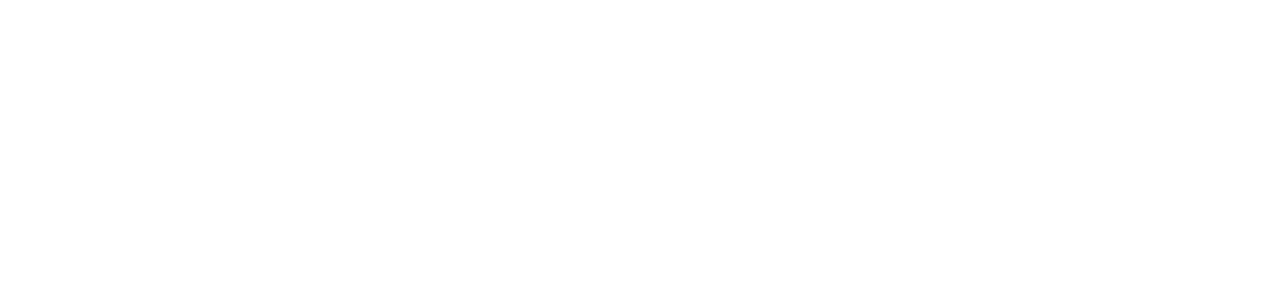
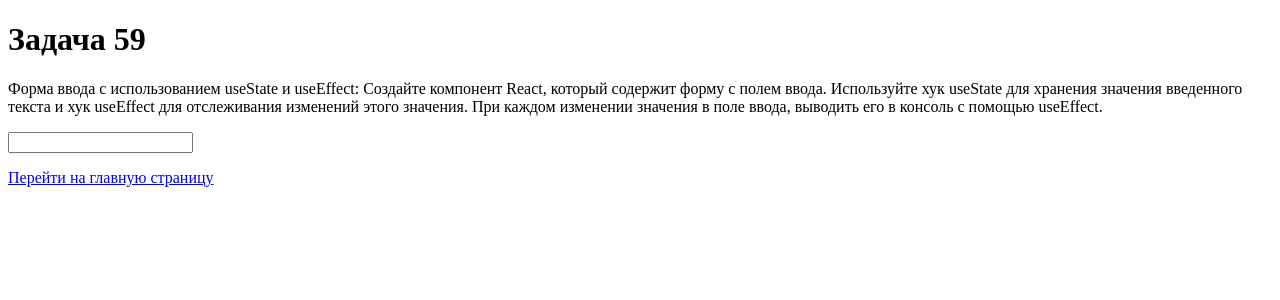
Before and after one commit to ArinaBogan/react-tasks, a React (Create React App) app in the folder react-tasks/: page /task59 in a window 1280 px wide. Before the commit this address had no page. Shown: the top 300 px of the page. Built offline with nearby package versions, Linux system fonts and the light colour scheme.

Commit message:
added react_tasks

```diff
--- a/react-tasks/src/App.js
+++ b/react-tasks/src/App.js
@@ -53,6 +53,9 @@
 import Task56 from './Page/Task56/Task56';
 import Task57 from './Page/Task57/Task57';
 import Task58 from './Page/Task58/Task58';
+import Task59 from './Page/Task59/Task59';
+import Task60 from './Page/Task60/Task60';
+import Task61 from './Page/Task61/Task61';
 
 function App() {
   return (
@@ -112,6 +115,9 @@
         <Route path='/task56' element={<Task56></Task56>}></Route>
         <Route path='/task57' element={<Task57></Task57>}></Route>
         <Route path='/task58' element={<Task58></Task58>}></Route>
+        <Route path='/task59' element={<Task59></Task59>}></Route>
+        <Route path='/task60' element={<Task60></Task60>}></Route>
+        <Route path='/task61' element={<Task61></Task61>}></Route>
 
       </Routes>
     </>
--- a/react-tasks/src/Page/Home/Home.js
+++ b/react-tasks/src/Page/Home/Home.js
@@ -56,6 +56,9 @@
         <p><Link to='/task56'>Задача 56</Link> </p>
         <p><Link to='/task57'>Задача 57</Link> </p>
         <p><Link to='/task58'>Задача 58</Link> </p>
+        <p><Link to='/task59'>Задача 59</Link> </p>
+        <p><Link to='/task60'>Задача 60</Link> </p>
+        <p><Link to='/task61'>Задача 61</Link> </p>
 
     </>);
 }
--- /dev/null
+++ b/react-tasks/src/Page/Task59/Task59.js
@@ -0,0 +1,30 @@
+import { Link } from 'react-router-dom';
+import { useEffect, useState } from 'react';
+import axios from 'axios';
+
+function Task59() {
+    const [inpVal, setInpVal] = useState('');
+
+    function changeInp(e) {
+        setInpVal(e.target.value)
+    }
+
+    useEffect(() => {
+        console.log(inpVal);
+    }, [inpVal])
+
+    return (
+        <>
+            <h1>Задача 59</h1>
+            <p> Форма ввода с использованием useState и useEffect: Создайте компонент React,
+                который содержит форму с полем ввода. Используйте хук useState для хранения
+                значения введенного текста и хук useEffect для отслеживания изменений этого
+                значения. При каждом изменении значения в поле ввода, выводить его в консоль
+                с помощью useEffect.</p>
+
+            <input onChange={changeInp} type="text" />
+            <p><Link to='/'>Перейти на главную страницу</Link></p>
+        </>);
+}
+
+export default Task59;
--- /dev/null
+++ b/react-tasks/src/Page/Task60/Task60.js
@@ -0,0 +1,25 @@
+import { Link } from 'react-router-dom';
+import { useEffect, useState } from 'react';
+import axios from 'axios';
+
+function Task60() {
+    const [val, setVal] = useState(0);
+
+    useEffect(() => {
+        const data = setInterval(() => setVal(val + 1), 1000)
+        return () => clearInterval(data)
+    })
+    return (
+        <>
+            <h1>Задача 60</h1>
+            <p>Счетчик с использованием useState и useEffect: Создайте компонент счетчика,
+                который увеличивает значение счетчика на 1 каждую секунду с использованием
+                useEffect. </p>
+
+            <p>{val}</p>
+
+            <p><Link to='/'>Перейти на главную страницу</Link></p>
+        </>);
+}
+
+export default Task60;
--- /dev/null
+++ b/react-tasks/src/Page/Task61/Task61.js
@@ -0,0 +1,30 @@
+import { Link } from 'react-router-dom';
+import { useEffect, useState } from 'react';
+import axios from 'axios';
+
+function Task61() {
+    const [val, setVal] = useState('');
+
+    async function getInfo() {
+        const data = await axios.get('https://api.ipify.org/?format=json');
+        setVal(data.data.ip)
+    }
+
+    useEffect(()=>{
+        getInfo()
+    })
+    return (
+        <>
+            <h1>Задача 61</h1>
+            <p> Запрос к API с использованием useState и useEffect: Создайте компонент, который
+                выполняет запрос к API https://api.ipify.org/?format=json и отображает полученные
+                данные в заголовок.
+            </p>
+
+            <h1>{val}</h1>
+
+            <p><Link to='/'>Перейти на главную страницу</Link></p>
+        </>);
+}
+
+export default Task61;
```
